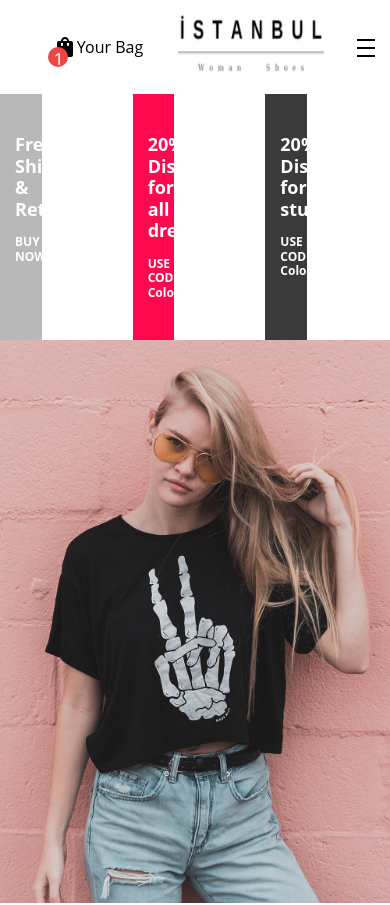
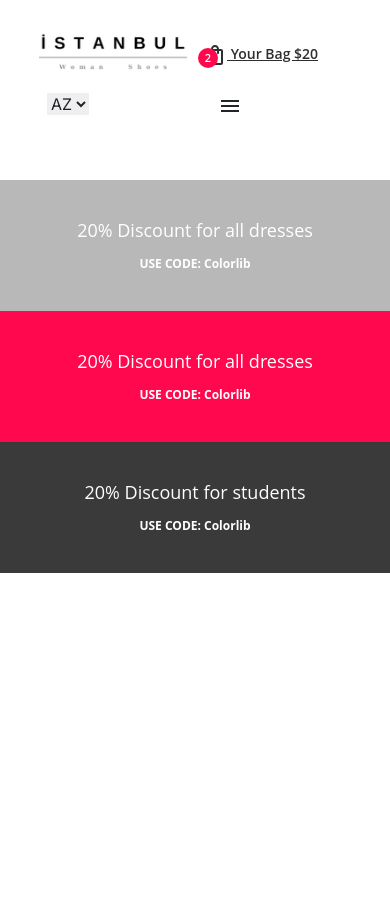
Before and after one commit to TahirMuradov/Shoes_NextJs, a Next.js app: page / in a window 390 px wide. Shown: the top 905 px of the page. Built offline with nearby package versions, Linux system fonts and the light colour scheme.

Commit message:
header And Discount Area edit

```diff
--- a/app/globals.css
+++ b/app/globals.css
@@ -1,9 +1,8 @@
 @tailwind base;
 @tailwind components;
 @tailwind utilities;
-@import "slick-carousel/slick/slick.css";
-@import "slick-carousel/slick/slick-theme.css";
-/* [Master Stylesheet] */
+
+
 
 /* ------------- Index of Stylesheet -------------
 :: 1.0 Import Web Fonts
@@ -37,13 +36,7 @@
 :: 2.0 Import All CSS
 ------------------ */
 
-/* @import '../css/bootstrap.min.css';
-@import '../css/owl.carousel.css';
-@import '../css/font-awesome.min.css';
-@import '../css/themify-icons.css';
-@import '../css/magnific-popup.css';
-@import '../css/animate.css';
-@import '../css/jquery-ui.min.css'; */
+
 
 /* -------------------
 :: 3.0 Common/Base CSS
@@ -149,7 +142,61 @@ img {
     vertical-align: middle;
 }
 
-
+.mt-15 {
+    margin-top: 15px;
+}
+
+.mt-30 {
+    margin-top: 30px;
+}
+
+.mt-50 {
+    margin-top: 50px;
+}
+
+.mt-70 {
+    margin-top: 70px;
+}
+
+.mt-100 {
+    margin-top: 100px;
+}
+
+.mb-15 {
+    margin-bottom: 15px;
+}
+
+.mb-30 {
+    margin-bottom: 30px;
+}
+
+.mb-50 {
+    margin-bottom: 50px;
+}
+
+.ml-15 {
+    margin-left: 15px;
+}
+
+.ml-30 {
+    margin-left: 30px;
+}
+
+.mr-15 {
+    margin-right: 15px;
+}
+
+.mr-30 {
+    margin-right: 30px;
+}
+
+.mb-70 {
+    margin-bottom: 70px;
+}
+
+.mb-100 {
+    margin-bottom: 100px;
+}
 
 .bg-img {
     background-position: center center;
@@ -289,25 +336,16 @@ img {
 :: 4.0 Wrapper CSS
 ------------------- */
 
-#wrapper {
-    position: relative;
-    z-index: 1000;
-    background-color: #fff;
-    left: 0;
-    top: 0;
-    -webkit-transition: all linear 500ms;
-    transition: all linear 500ms;
-    box-shadow: 0 0 50px rgba(0, 0, 0, 0.2);
-}
-
-#wrapper.karl-side-menu-open {
+
+
+.karl-side-menu-open {
     top: 0;
     left: 300px;
     -webkit-transition-duration: 500ms;
     transition-duration: 500ms;
 }
 
-#wrapper.karl-side-menu-open:after {
+.karl-side-menu-open:after {
     top: 0;
     left: 0;
     width: 100%;
@@ -408,7 +446,7 @@ img {
     -webkit-transition-duration: 750ms;
     transition-duration: 750ms;
     border-radius: 0;
-    display: none;
+  display: none;
     position: absolute;
     right: -44px;
     top: 50px;
@@ -472,8 +510,9 @@ img {
 }
 
 .main_header_area {
-    height: 150px;
+
     padding-top: 30px;
+
 }
 
 .header-social-area a {
@@ -689,15 +728,11 @@ img {
 ------------------- */
 
 .top-discount-area .single-discount-area {
-    -webkit-box-flex: 0;
-    -ms-flex: 0 0 33.333333%;
-    flex: 0 0 33.333333%;
-    max-width: 33.333333%;
+ width: 100%;
     padding: 40px 15px;
     background-color: #b8b8b8;
     text-align: center;
-    -ms-flex-item-align: stretch;
-        align-self: stretch;
+
 }
 
 .top-discount-area .single-discount-area:nth-child(2) {
--- a/app/layout.tsx
+++ b/app/layout.tsx
@@ -19,21 +19,29 @@ export default function RootLayout({
   return (
     <html lang="en">
       <Head>
-      <link
-  rel="stylesheet"
-  type="text/css"
-  charSet="UTF-8"
-  href="https://cdnjs.cloudflare.com/ajax/libs/slick-carousel/1.6.0/slick.min.css"
-/>
+
 <link
   rel="stylesheet"
-  type="text/css"
-  href="https://cdnjs.cloudflare.com/ajax/libs/slick-carousel/1.6.0/slick-theme.min.css"
+  href="https://cdn.jsdelivr.net/npm/bootstrap@5.3.2/dist/css/bootstrap.min.css"
+  integrity="sha384-T3c6CoIi6uLrA9TneNEoa7RxnatzjcDSCmG1MXxSR1GAsXEV/Dwwykc2MPK8M2HN"
+  crossOrigin="anonymous"
 />
       </Head>
-      <body className={inter.className}>
+      <body id="wrapper" className={inter.className}>
         <Header/>
         {children}
+
+        <script src="https://cdn.jsdelivr.net/npm/react/umd/react.production.min.js" crossOrigin=""></script>
+
+<script
+  src="https://cdn.jsdelivr.net/npm/react-dom/umd/react-dom.production.min.js"
+  crossOrigin=""></script>
+
+<script
+  src="https://cdn.jsdelivr.net/npm/react-bootstrap@next/dist/react-bootstrap.min.js"
+  crossOrigin=""></script>
+
+<script>var Alert = ReactBootstrap.Alert;</script>
         </body>
     </html>
   );
--- a/components/Header/Header.tsx
+++ b/components/Header/Header.tsx
@@ -1,62 +1,176 @@
-'use client'
-import React, { useState } from 'react'
-import logo from '../../public/İSTANBUL.png'
-import Image from 'next/image'
-import ShoppingBagIcon from '@mui/icons-material/ShoppingBag';
+'use client';
+import React, { useState } from 'react';
+import logo from '../../public/İSTANBUL.png';
+import product1 from '../../public/img/product-img/product-1.jpg';
+import product10 from '../../public/img/product-img/product-10.jpg';
+import product11 from '../../public/img/product-img/product-11.jpg';
+import Image from 'next/image';
+import ShoppingBagOutlinedIcon from '@mui/icons-material/ShoppingBagOutlined';
 import InstagramIcon from '@mui/icons-material/Instagram';
 import FacebookIcon from '@mui/icons-material/Facebook';
+import MenuOutlinedIcon from '@mui/icons-material/MenuOutlined';
+import Link from 'next/link';
 
-import Link from 'next/link';
-import { Button, ButtonGroup } from '@mui/material';
-import { Headphones } from '@mui/icons-material';
-import DensityMediumIcon from '@mui/icons-material/DensityMedium';
+import { PhoneCallback } from '@mui/icons-material';
+
+
 const Header = () => {
-  const [ToggleMenu,setToggleMenu]=useState<Boolean>(false)
-  function toggleMenu(){
-ToggleMenu?setToggleMenu(false):setToggleMenu(true);
-console.log(ToggleMenu)
+  const [visible,SetVisible]=useState<Boolean>(false);
+  function CartListToogle(){
+    document.body.classList.toggle("cart-data-open")
   }
+function ToggleMenu(){
+visible?SetVisible(false):SetVisible(true);
+console.log(visible)
+}
+
   return (
-    <header className='w-full h-auto bg-white'>
-       <div className="topheader w-full lg:w-3/5 mx-auto">
+    <header className="header_area">
+      <div className="top_header_area">
+        <div className="w-[80%] mx-auto h-full">
+          <div className="flex h-full items-center justify-end">
+            <div className="w-full lg:w-3/4">
+              <div className="top_single_area grid grid-cols-2 gap-3 lg:flex lg:items-center lg:justify-between">
+                <div className="top_logo col-span-1">
+                  <a href="#">
+                    <Image src={logo} alt="Logo" />
+                  </a>
+                </div>
+                <div className="header-cart-menu flex items-center">
+                  <div className="cart">
+                    <a type='button' id="header-cart-btn" className='cursor-pointer' onClick={CartListToogle}>
+                      <span className="cart_quantity">2</span>{' '}
+                     <ShoppingBagOutlinedIcon/> Your Bag $20
+                    </a>
 
-        <div className="item-box w-full flex justify-between items-center p-3">
-        <div className="bag ms-9 w-[100px] flex justify-center items-center relative">
-<span className='absolute top-[50%] left-0 text-white bg-red-500 w-5 h-5 text-center rounded-[50%]'>1</span>
-<ShoppingBagIcon className='text-black'/>
-<p className='text-black'>Your Bag</p>
+                    <ul className="cart-list z-50">
+                      <li>
+                        <a href="#" className="image">
+                          <Image src={product10} className="cart-thumb" alt="Product 10" />
+                        </a>
+                        <div className="cart-item-desc">
+                          <h6>
+                            <a href="#">Women's Fashion</a>
+                          </h6>
+                          <p>
+                            1x - <span className="price">$10</span>
+                          </p>
                         </div>
-<div className="logo w-2/5 flex justify-end">
-<div className="img_box relative h-[70px] w-[200px]">
-    <Image alt='istanbulShoesLogo' fill src={logo}/>
+                        <span className="dropdown-product-remove">
+                          <i className="icon-cross"></i>
+                        </span>
+                      </li>
+                      <li>
+                        <a href="#" className="image">
+                          <Image src={product11} className="cart-thumb" alt="Product 11" />
+                        </a>
+                        <div className="cart-item-desc">
+                          <h6>
+                            <a href="#">Women's Fashion</a>
+                          </h6>
+                          <p>
+                            1x - <span className="price">$10</span>
+                          </p>
+                        </div>
+                        <span className="dropdown-product-remove">
+                          <i className="icon-cross"></i>
+                        </span>
+                      </li>
+                      <li className="total">
+                        <span className="pull-right">Total: $20.00</span>
+                        <a href="cart.html" className="font-bold py-2 mx-2 px-4 rounded btn-cart">
+                          Cart
+                        </a>
+                        <a href="checkout-1.html" className="font-bold py-2 px-4 rounded btn-checkout">
+                          Checkout
+                        </a>
+                      </li>
+                    </ul>
+                  </div>
+
+
+                </div>
+                <div className='laungugage_box mx-2'>
+                    <select name="launguage" id="launguage">
+
+                      <option value="az">AZ</option>
+                      <option value="az">Ru</option>
+                      <option value="az">EN</option>
+                    </select>
+                  </div>
+
+                  <div className="ml-15 block lg:hidden">
+                    <button type='button' onClick={ToggleMenu}>
+                    <MenuOutlinedIcon/>
+                    </button>
                   </div>
               </div>
-<div onClick={toggleMenu} className='bars cursor-pointer'>
-
-<DensityMediumIcon className='text-black block lg:hidden'/>
+            </div>
           </div>
         </div>
       </div>
 
-        <div className={`bottom_header ${ToggleMenu?'opacity-100':'hidden opacity-0'} transition duration-700 ease-in-out  w-4/5  lg:opacity-100  h-auto pb-32 p-2 mx-auto lg:grid lg:grid-cols-3 lg:gap-4 text-center`}>
-<div className="social_networks text-black ">
+      <div className={`main_header_area transition-all overflow-hidden h-0 lg:h-[150px] ${visible?'h-auto':'h-0'}`}>
+        <div className="container h-full mx-auto">
+          <div className="flex h-full">
+            <div className="w-full lg:flex lg:justify-between text-center">
+              <div className="header-social-area">
+
+                <a href="#">
+                 <FacebookIcon/>
+                </a>
+                <a href="#">
                   <InstagramIcon/>
-<FacebookIcon/>
+                </a>
+
               </div>
 
-<nav className="navbar">
-<ul className='lg:grid lg:grid-cols-3 gap-3 '>
-  <li><Link href='/' className='text-black'>Home</Link></li>
-  <li><Link href='/' className='text-black'>Shop</Link></li>
-  <li><Link href='/' className='text-black'>Contact</Link></li>
+              <div className="main-menu-area">
+                <nav className="">
+
+
+                  <div
+                    className=""
+                    id="karl-navbar"
+                  >
+                    <ul className="animated lg:flex z-40" id="nav">
+                      <li className="mx-3">
+                        <Link className="nav-link" href="/">
+                          Home
+                        </Link>
+                      </li>
+
+                      <li className="mx-3">
+                        <Link className="" href="/">
+                          Dresses
+                        </Link>
+                      </li>
+                      <li className="mx-3">
+                        <Link className="" href="/">
+                           Shoes
+                        </Link>
+                      </li>
+                      <li className="mx-3">
+                        <Link className="" href="/">
+                          Contact
+                        </Link>
+                      </li>
                     </ul>
+                  </div>
                 </nav>
-<div className="help_line">
-<Button variant="outlined" color='error'> <Headphones className='mx-2'/>+994552784344</Button>
+              </div>
+
+              <div className="help-line">
+                <a href="tel:+346573556778">
+                 <PhoneCallback/> +34 657 3556 778
+                </a>
+              </div>
+            </div>
+          </div>
         </div>
       </div>
     </header>
-  )
-}
+  );
+};
 
-export default Header
+export default Header;
--- a/components/HomeSlider/HomeSlider.tsx
+++ b/components/HomeSlider/HomeSlider.tsx
@@ -1,51 +1,16 @@
 'use client'
 import Image from "next/image";
-import Slider from "react-slick";
+
 import img1 from '../../public/img/product-img/product-1.jpg'
 import img2 from'../../public/img/product-img/product-2.jpg'
 import img3 from '../../public/img/product-img/product-3.jpg'
 
 const HomeSlider = () => {
-    var settings = {
-        dots: true,
-        infinite: true,
-        speed: 500,
-        slidesToShow: 1,
-        slidesToScroll: 1,
-        arrows:false
-      };
+
   return (
     <section className="w-full h-[800px] relative">
 
-    <Slider {...settings}>
-    <div className="relative">
-    <Image alt="img2" className="w-full object-cover object-center" src={img2}/>
 
-    <div className="welcome_slide_text absolute left-[200px] top-[200px] p-4">
-<h6   >* Only today we offer free shipping</h6>
-<h2 >Summer Collection</h2>
-<a href="#">Check Collection</a>
-</div>
-    </div>
-    <div className="relative">
-    <Image alt="img3" className="w-full object-cover object-center" src={img3}/>
-
-    <div className="welcome_slide_text absolute left-[200px] top-[200px] p-4">
-<h6   >* Only today we offer free shipping</h6>
-<h2 >Summer Collection</h2>
-<a href="#">Check Collection</a>
-</div>
-    </div>
-    <div className="relative">
-      <Image alt="img1" className="w-full object-cover object-center" src={img1}/>
-      <div className="welcome_slide_text absolute left-[200px] top-[200px] p-4">
-<h6   >* Only today we offer free shipping</h6>
-<h2 >Summer Collection</h2>
-<a href="#">Check Collection</a>
-</div>
-    </div>
-
-  </Slider>
     </section>
   )
 }
--- a/components/TopDiscountArea/DisCountArea.tsx
+++ b/components/TopDiscountArea/DisCountArea.tsx
@@ -2,23 +2,23 @@
 
 const DisCountArea = () => {
   return (
-    <section className="top-discount-area grid grid-cols-3 gap-2 w-full">
+    <section className="top-discount-area grid grid-cols-1 md:grid-cols-3">
 
-    <div className="single-discount-area bg-black px-[40px] py-[15px] text-center">
-    <h5>Free Shipping &amp; Returns</h5>
-    <h6><a href="#">BUY NOW</a></h6>
+<div className="single-discount-area">
+        <h5>20% Discount for all dresses</h5>
+        <h6>USE CODE: Colorlib</h6>
     </div>
 
-    <div className="single-discount-area bg-red-600 px-[40px] py-[15px] text-center">
-    <h5>20% Discount for all dresses</h5>
-    <h6>USE CODE: Colorlib</h6>
+    <div className="single-discount-area">
+        <h5>20% Discount for all dresses</h5>
+        <h6>USE CODE: Colorlib</h6>
     </div>
 
-    <div className="single-discount-area bg-black px-[40px] py-[15px] text-center">
-    <h5>20% Discount for students</h5>
-    <h6>USE CODE: Colorlib</h6>
+    <div className="single-discount-area">
+        <h5>20% Discount for students</h5>
+        <h6>USE CODE: Colorlib</h6>
     </div>
-    </section>
+</section>
   )
 }
 
--- a/package.json
+++ b/package.json
@@ -17,8 +17,6 @@
     "next": "14.2.5",
     "react": "^18",
     "react-dom": "^18",
-    "react-slick": "^0.30.2",
-    "slick-carousel": "^1.8.1",
     "styled-components": "^6.1.12"
   },
   "devDependencies": {
```
Also changed, not shown: 1 other file (tests, documents, lock files or other folders). Lines whose indentation alone changed are shown as unchanged.
